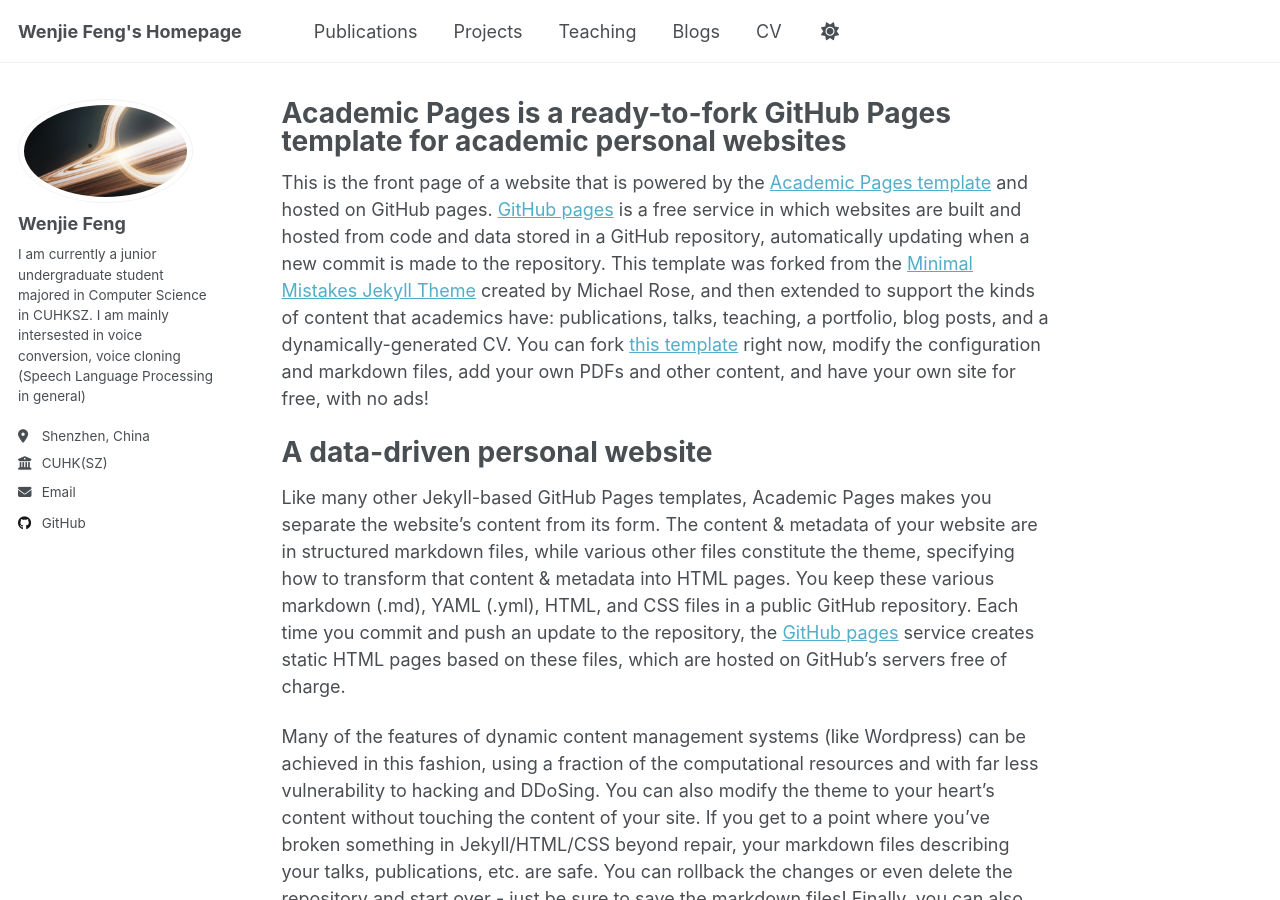
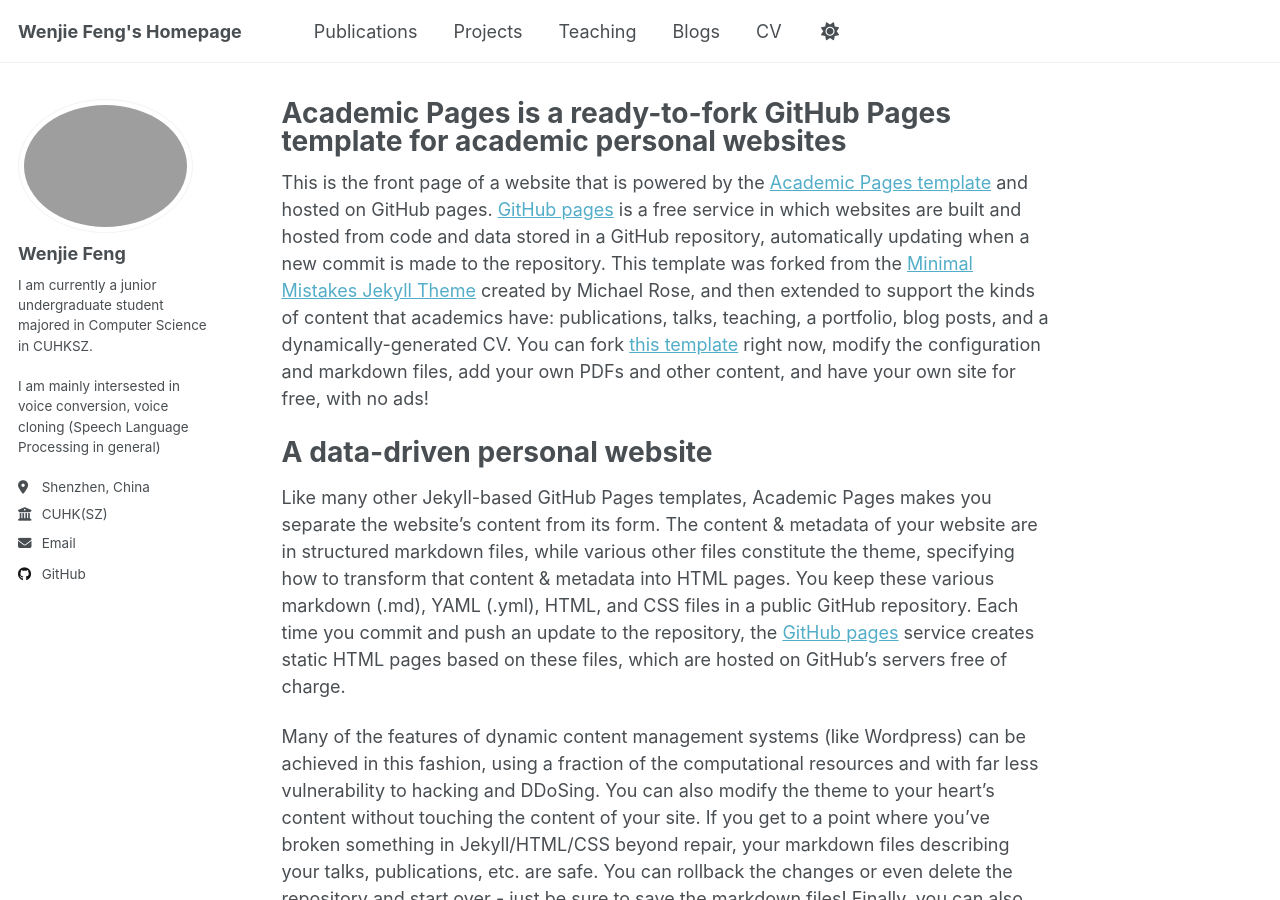
Before and after one commit to wenjiefeng04/wenjiefeng04.github.io, a Jekyll site: the page built from _pages/about.md, in a window 1280 px wide and 900 px high. Built offline with Jekyll 4.4.1, drawn with Linux system fonts in a browser that asks for light colours.

```diff
--- a/_config.yml
+++ b/_config.yml
@@ -22,10 +22,10 @@ repository               : "wenjiefeng04/wenjiefeng04.github.io"
 #               Additional customization can be done by editing /_includes/author-profile.html
 author:
   # Biographic information
-  avatar           : "gargantua.jpg" # filename of avatar image placed in /images/, e.g. "avatar.jpg"
+  avatar           : "profile.jpg" # filename of avatar image placed in /images/, e.g. "avatar.jpg"
   name             : "Wenjie Feng"
   pronouns         : # example: "she/her"
-  bio              : "I am currently a junior undergraduate student majored in Computer Science in CUHKSZ.\n\n I am mainly intersested in voice conversion, voice cloning (Speech Language Processing in general)"
+  bio              : "I am currently a junior undergraduate student majored in Computer Science in CUHKSZ.<br><br>I am mainly intersested in voice conversion, voice cloning (Speech Language Processing in general)" # using \n for line breaks is not acepted by Jekyll, so use <br> instead
   location         : "Shenzhen, China"
   employer         : "CUHK(SZ)"
   uri              : # URL
```
